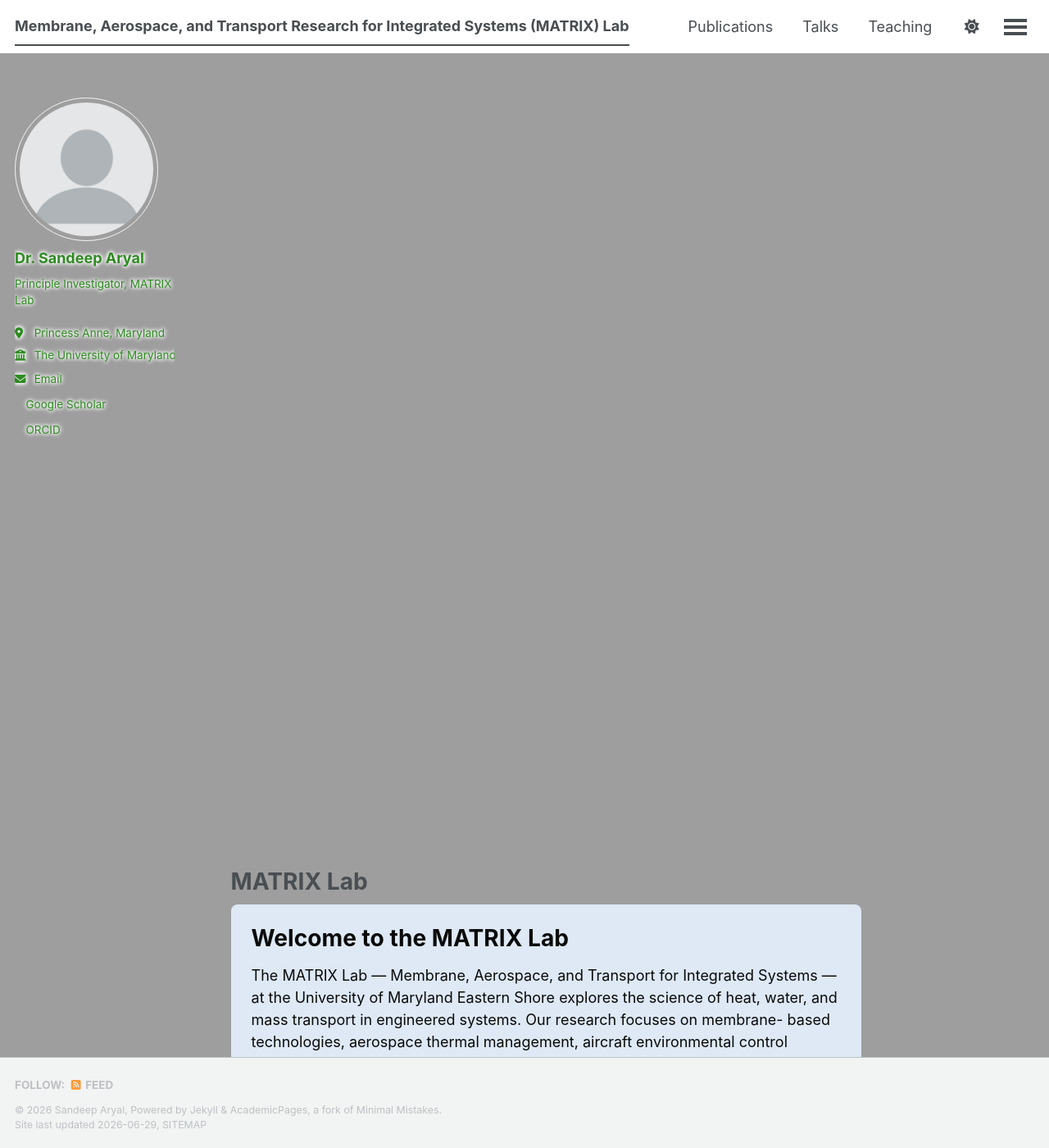
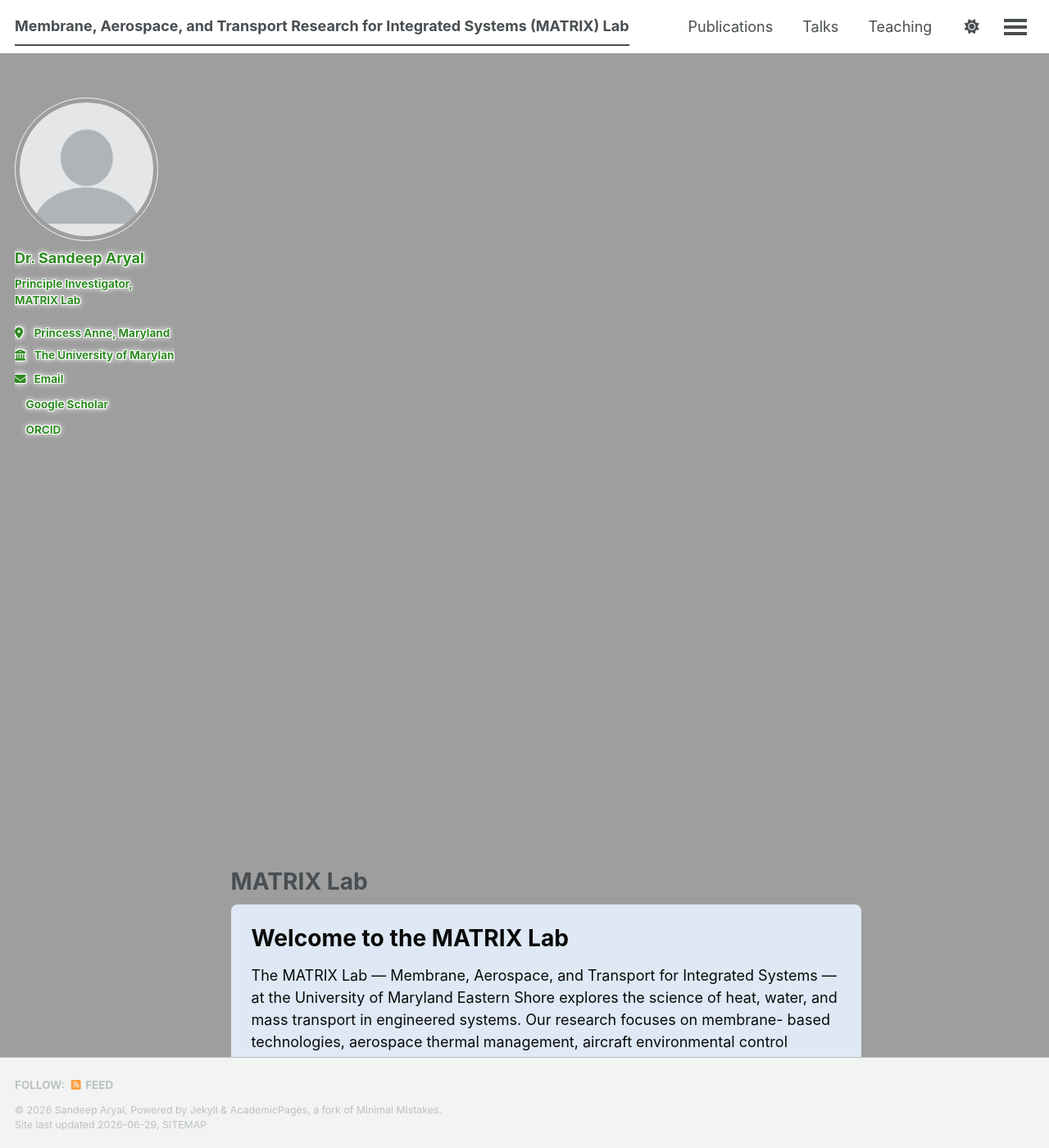
Before and after one commit to saryal111/saryal111.github.io, a Jekyll site: the page built from _pages/about.md, in a window 1280 px wide and 1400 px high. Shown: the whole window at 82% size. Built offline with Jekyll 4.4.1, drawn with Linux system fonts in a browser that asks for light colours; a style sheet for code colours, icons or effects is not loaded.

Commit message:
Update main.scss

```diff
--- a/assets/css/main.scss
+++ b/assets/css/main.scss
@@ -76,3 +76,19 @@ body::before {
   color: #2e8b22 !important;
   text-shadow: 0 0 4px #ffffff, 0 0 5px #ffffff, 0 0 6px #ffffff !important;
 }
+.sidebar .author__name,
+.sidebar .author__bio,
+.sidebar p,
+.sidebar .author__urls li,
+.sidebar .author__urls a,
+.sidebar .author__urls a .svg-inline--fa {
+  color: #2e8b22 !important;
+  font-weight: 700 !important;
+  text-shadow:
+    -1px -1px 0 #ffffff,
+     1px -1px 0 #ffffff,
+    -1px  1px 0 #ffffff,
+     1px  1px 0 #ffffff,
+     0 0 6px #ffffff,
+     0 0 8px #ffffff !important;
+}
```
